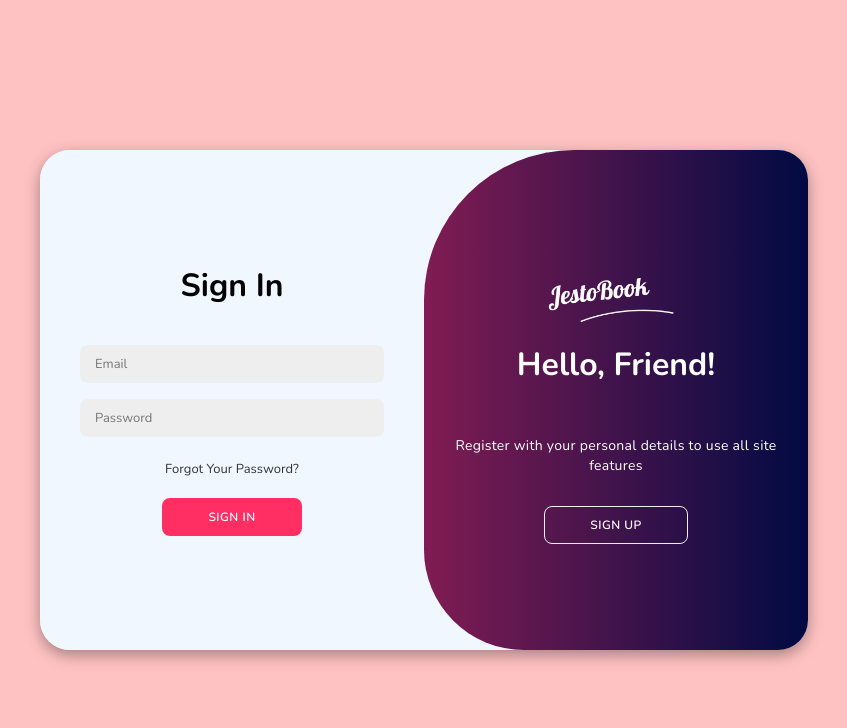
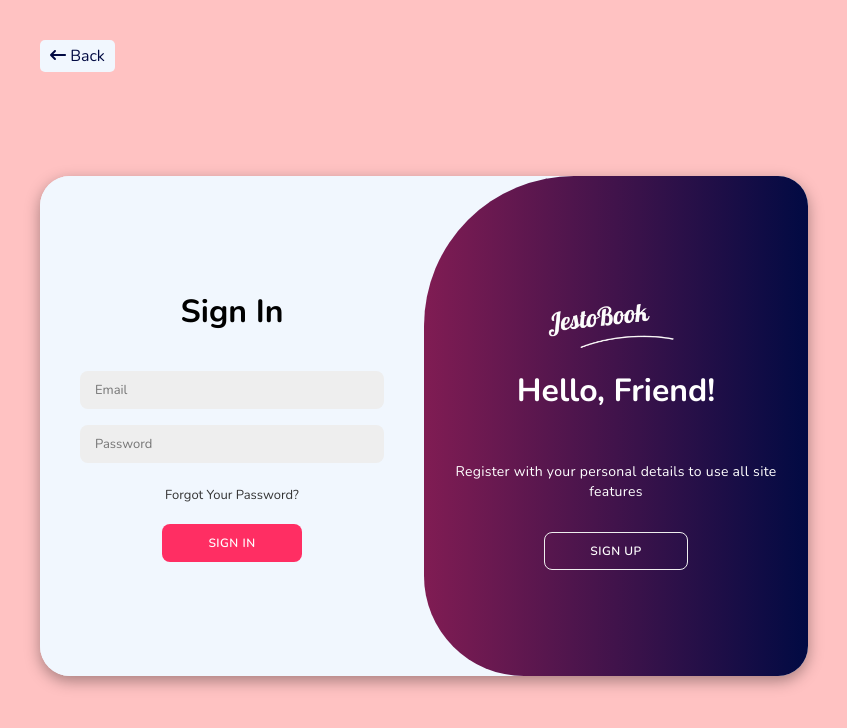
Before and after one commit to Ahmaakor/Jesto-landingpage, a React (Create React App) app: page /auth in a window 1280 px wide. Shown: the top 728 px of the page, without its empty margins (216-1063 px from the left). Built offline with nearby package versions, Linux system fonts and the light colour scheme.

Commit message:
first commit

```diff
--- a/src/components/authentication/Auth.css
+++ b/src/components/authentication/Auth.css
@@ -4,10 +4,31 @@
     background-size: cover;
     background-position: center;
     display: grid;
-    align-items: center;
+    align-items: start;
     justify-content: center;
-    flex-direction: column;
+    /* gap: 20px; */
     height: 100vh;
+    overflow: auto;
+}
+.Auth .back{
+    top: 20px;
+    left: 20px;
+    z-index: 100;
+    margin: 40px 0 20px;
+    width: fit-content;
+    background-color: var(--container-bg);
+    color: var(--blue);
+    padding: 5px 10px;
+    border-radius: 5px;
+}
+
+.Auth .back button{
+    all: unset;
+}
+
+.Auth .back:hover{
+    background: var(--blue);
+    color: var(--container-bg);
 }
 
 .container.auth {
@@ -19,6 +40,7 @@
     width: 768px;
     max-width: 100%;
     min-height: 500px;
+    margin-bottom: 40px;
 }
 
 .container p {
@@ -208,16 +230,12 @@
 
 
 @media (max-width: 768px) {
-    .Auth{
-        /* padding: 20px; */
-        height: 120vh;
-    }
     .container.auth {
         overflow: hidden;
         width: 600px;
         max-width: 80vw;
         min-height: 650px;
-        margin: -30px auto 0;
+        /* margin: 50px auto ; */
         padding: 10px;
     }
     .form-container{
@@ -276,16 +294,12 @@
 
 
 @media (max-width: 380px) {
-    .Auth{
-        height: 150vh;
-    }
     .container.auth {
         width: 600px;
         max-width: 85vw;
         min-height: 700px;
-        margin: 0px auto 0;
     }
-.toggle-panel h1 {
-    font-size: 1.5rem;
+    .toggle-panel h1 {
+        font-size: 1.5rem;
+    }
 }
-}
--- a/src/components/authentication/Auth.js
+++ b/src/components/authentication/Auth.js
@@ -1,6 +1,8 @@
 import { Link } from 'react-router-dom';
 import React, { useRef } from 'react';
 import logo from '../../Jesto Images/jesto white.png';
+import { FontAwesomeIcon } from '@fortawesome/react-fontawesome';
+import { faArrowLeftLong} from '@fortawesome/free-solid-svg-icons';
 import './Auth.css';
 
 function Auth() {
@@ -16,6 +18,11 @@ function Auth() {
 
     return (
         <div className="Auth">
+            <Link to="/"  className='back'>
+                <button>
+                    <FontAwesomeIcon icon={faArrowLeftLong} /> Back
+                </button>
+            </Link>
             <div className="container auth" ref={containerRef}>
                 <div className="form-container sign-up">
                     <form>
--- a/src/components/demoContent/Epic.js
+++ b/src/components/demoContent/Epic.js
@@ -2,17 +2,6 @@ import { Link } from 'react-router-dom';
 import { useRef, useState } from 'react';
 
 function Epic() {
-    const videoRef = useRef(null);
-    const [isPlaying, setIsPlaying] = useState(false);
-
-    const handlePlayPause = () => {
-        if (isPlaying) {
-            videoRef.current.pause();
-        } else {
-            videoRef.current.play();
-        }
-        setIsPlaying(!isPlaying);
-    };
 
     return (
         <>
@@ -23,15 +12,14 @@ function Epic() {
                     <Link to="/auth" className="button button-primary">Create Account</Link>
                 </div>
 
+                <h1>Watch How Our Website Is</h1>
+
                 <div className="video">
                     <video
-                        ref={videoRef}
-                        muted
                         loop
                         playsInline
                         controls
                         className="video-iframe"
-                        onClick={handlePlayPause}
                     >
                         <source src="/videos/video.mp4" type="video/mp4" />
                         Your browser does not support the video tag.
--- a/src/index.css
+++ b/src/index.css
@@ -4,6 +4,7 @@
   margin: 0;
   padding: 0;
   box-sizing: border-box;
+  text-decoration: none;
   font-family: "Nunito", sans-serif;
 }
 
```
